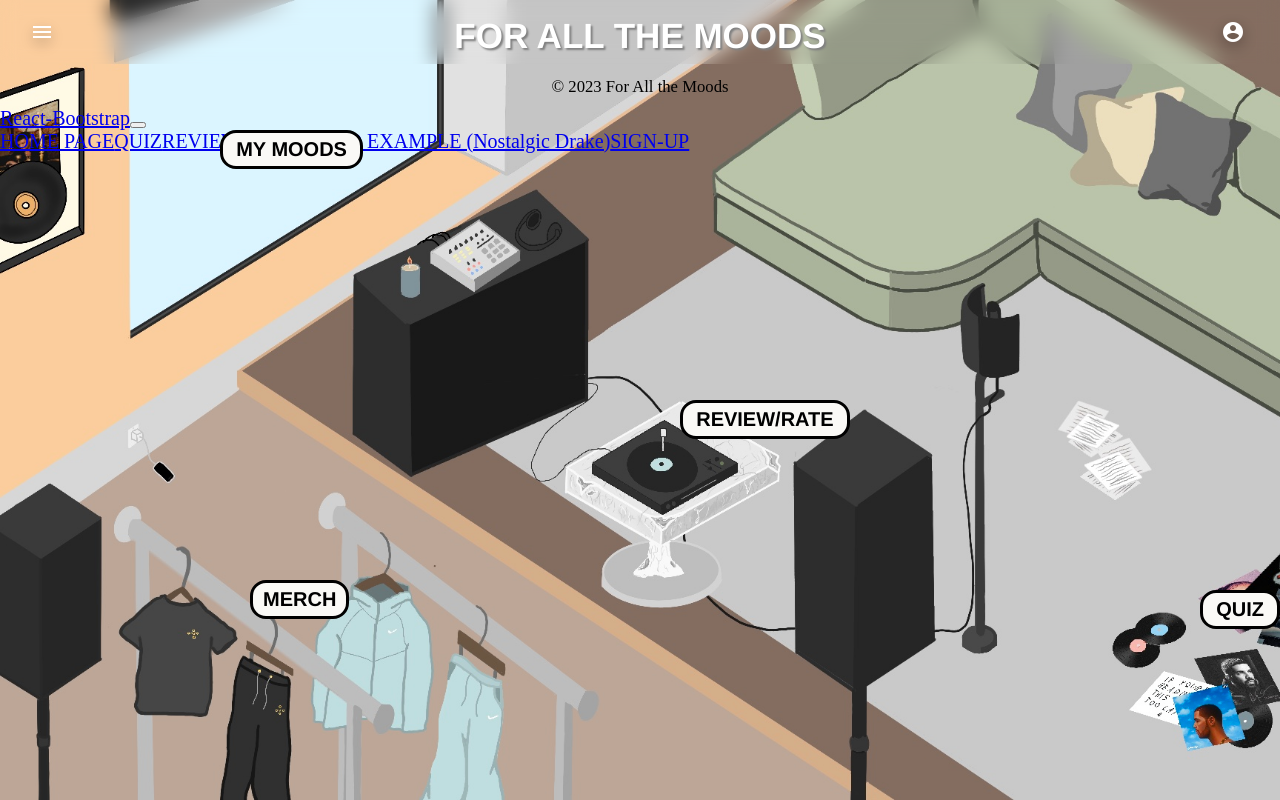
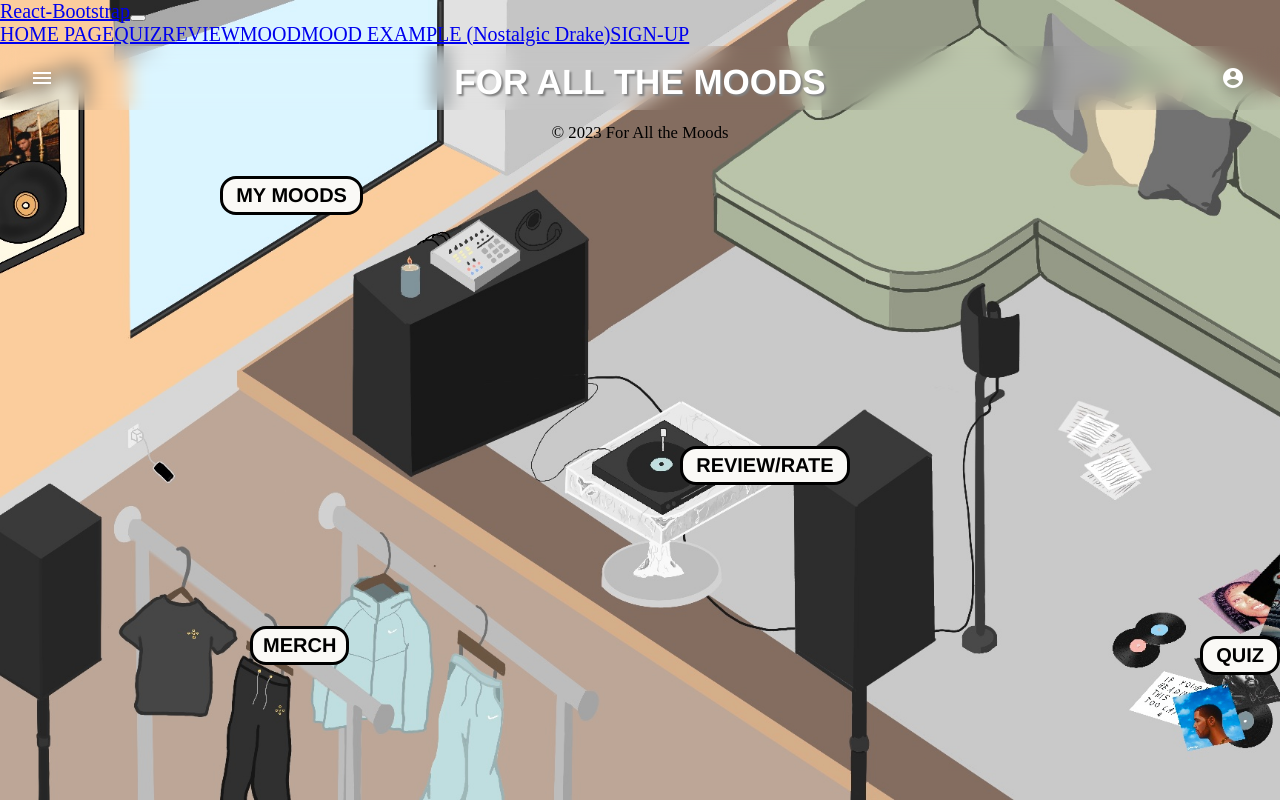
Before and after one commit to info340b-au23/project-forallthemoods, a React (Create React App) app: page / in a window 1280 px wide. Built offline with nearby package versions, Linux system fonts and the light colour scheme.

Commit message:
tika changes to app

```diff
--- a/src/App.js
+++ b/src/App.js
@@ -14,6 +14,7 @@ import { NaviBar } from './nav';
 function App(props) {
     return (
         <div>
+            <NaviBar />
             <Routes>
                 <Route path='/' element={<HomePage />} />
                 <Route path='/quiz' element={<QuizPage />} />
@@ -22,7 +23,6 @@ function App(props) {
                 <Route path='/eg_mood' element={<EgmoodPage />} />
                 <Route path='/signup' element={<SignUpPage />} />
             </Routes>
-            <NaviBar />
         </div>
     )
 }
```
